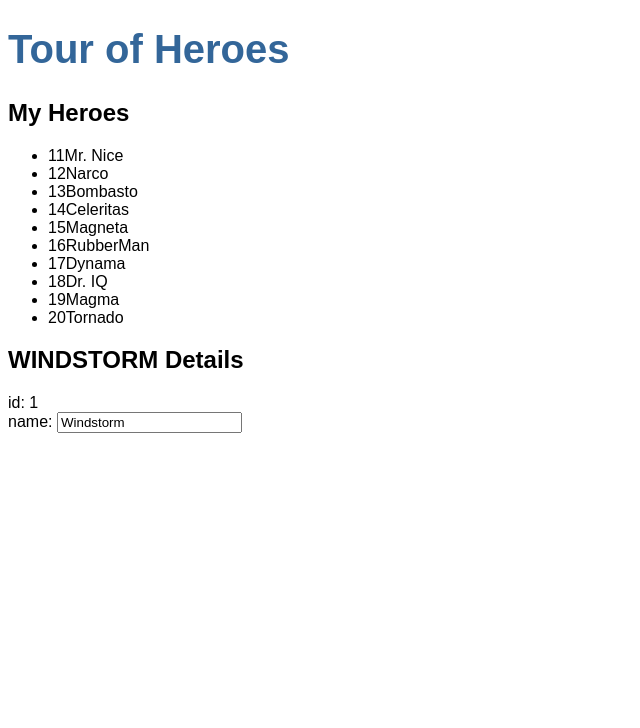
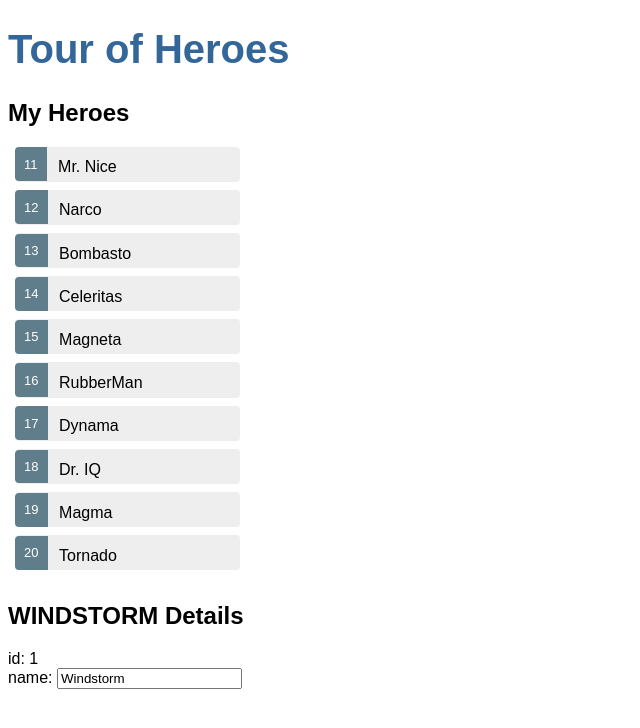
Before and after one commit to luizalbsilva/angular-tour-of-heroes, an Angular app: page / in a window 1280 px wide. Shown: the top 728 px of the page, without its empty margins (0-640 px from the left). Built offline with nearby package versions, Linux system fonts and the light colour scheme.

Commit message:
Alterando visual, final aula 4

```diff
--- a/src/app/heroes/heroes.component.css
+++ b/src/app/heroes/heroes.component.css
@@ -0,0 +1,48 @@
+/* HeroesComponent's private CSS styles */
+.selected {
+	background-color: #CFD8DC !@important;
+	color: white;
+}
+.heroes {
+	margin: 0 0 2em 0;
+	list-style-type: none;
+	padding: 0;
+	width: 15em;
+}
+.heroes li {
+	cursor: pointer;
+	position: relative;
+	left: 0;
+	background-color: #eee;
+	margin: .5em;
+	padding: .3em 0;
+	height: 1.6em;
+	border-radius: 4px;
+}
+.heroes li.selected:hover {
+	background-color: #bbd8dc !important;
+	color: white;
+}
+.heores li:hover {
+	color: #607d8b;
+	background-color: #ddd;
+	left: .1em;
+}
+.heroes .text {
+	position: relative;
+	top: -3px;
+}
+.heroes .badge {
+	display: inline-block;
+	font-size: small;
+	color: white;
+	padding: 0.8em 0.7em 0 0.7em;
+	background-color: #607d8b;
+	line-height: 1em;
+	position: relative;
+	left: -1px;
+	top: -4px;
+	height: 1.8em;
+	margin-right: .8em;
+	border-radius: 4px 0 0 4px;
+}
```
